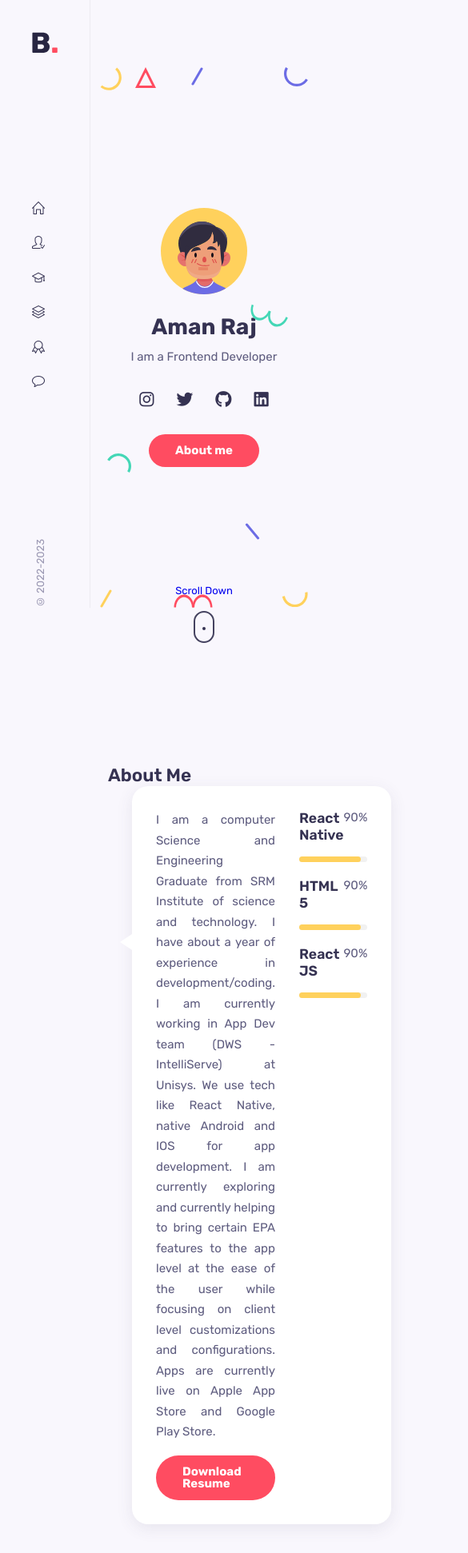
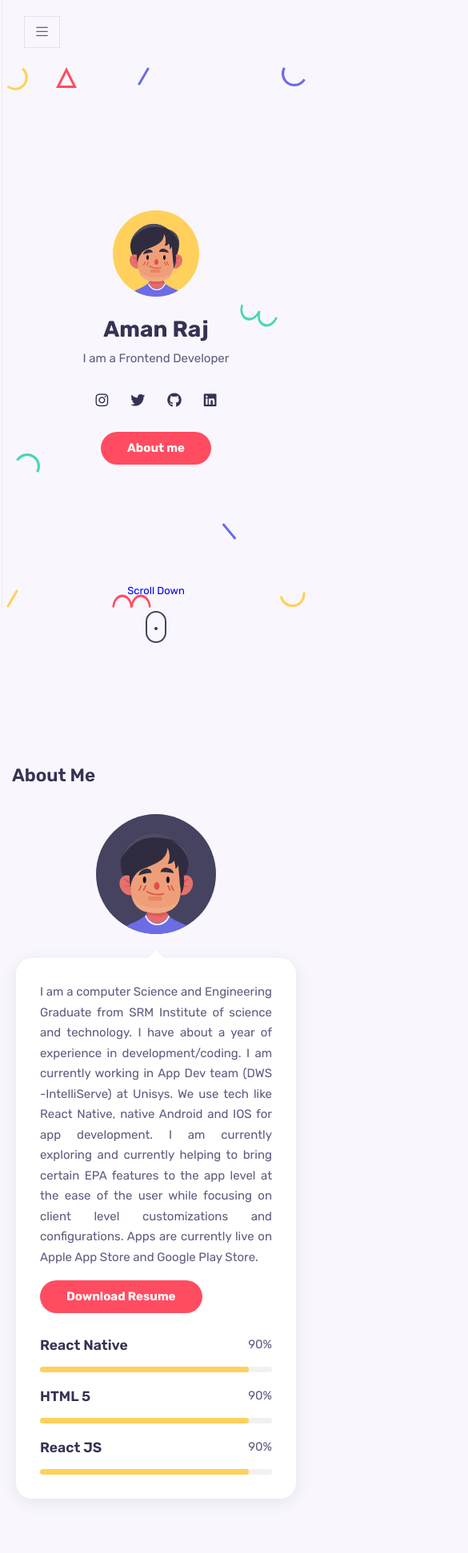
Before and after one commit to amanraj0505/personal-portfolio-new, a React (Create React App) app: page / in a window 390 px wide. Shown: the top 1942 px of the page at 80% size, 585 px wide, since content can reach past the window. Built offline with nearby package versions, Linux system fonts and the light colour scheme.

Commit message:
responsive

```diff
--- a/src/App.css
+++ b/src/App.css
@@ -1,3 +1,9 @@
 .main {
   margin-left: 120px;
 }
+
+@media screen and (max-width: 1024px) {
+  .main {
+    margin-left: 0;
+  }
+}
--- a/src/components/about/about.css
+++ b/src/components/about/about.css
@@ -13,7 +13,7 @@
   align-items: flex-start;
   position: relative;
 }
-.about__data::after {
+.about__data::before {
   content: "";
   width: 0;
   height: 0;
@@ -85,3 +85,42 @@
 .about__img {
   margin-top: 10%;
 }
+@media screen and (max-width: 1024px) {
+  .about__container {
+    grid-template-columns: 720px;
+    justify-content: center;
+    row-gap: 1.875rem;
+  }
+  .about__data::before {
+    border-left: 10px solid transparent;
+    border-right: 10px solid transparent;
+    border-bottom: 10px solid #fff;
+    left: 49%;
+    top: -20px;
+  }
+  .about__img {
+    justify-self: center;
+  }
+  .about__box {
+    flex-direction: column;
+    row-gap: 0.5rem;
+    text-align: center;
+  }
+}
+@media screen and (max-width: 768px) {
+  .about__container {
+    grid-template-columns: 350px;
+  }
+  .about__data::before {
+    left: 47%;
+  }
+  .about__data {
+    grid-template-columns: 1fr;
+    row-gap: 1.875rem;
+  }
+  .about__boxes {
+    grid-template-columns: repeat(2, 150px);
+    row-gap: 1.5rem;
+    justify-content: center;
+  }
+}
--- a/src/components/contact/contact.css
+++ b/src/components/contact/contact.css
@@ -40,3 +40,21 @@
 .contact__form-area textarea {
   resize: none;
 }
+@media screen and (max-width: 1024px) {
+  .contact__container {
+    grid-template-columns: 300px 360px;
+    justify-content: center;
+  }
+  .contact__form-group {
+    grid-template-columns: 1fr;
+  }
+}
+@media screen and (max-width: 768px) {
+  .contact__container {
+    grid-template-columns: 310px;
+    row-gap: 1.875rem;
+  }
+  .contact__info {
+    text-align: center;
+  }
+}
--- a/src/components/home/home.css
+++ b/src/components/home/home.css
@@ -133,3 +133,8 @@
   bottom: 10%;
   right: 2%;
 }
+@media screen and (max-width: 1024px) {
+  .home__social-link {
+    font-size: 1.125rem;
+  }
+}
--- a/src/components/portfolio/portfolio.css
+++ b/src/components/portfolio/portfolio.css
@@ -86,3 +86,21 @@
   opacity: 1;
   transform: translateY(0);
 }
+@media screen and (max-width: 1024px) {
+  .work__filters {
+    justify-content: center;
+  }
+  .work__container {
+    grid-template-columns: repeat(2, 330px);
+    justify-content: center;
+    row-gap: 1.875rem;
+  }
+}
+@media screen and (max-width: 768px) {
+  .work__container {
+    grid-template-columns: 310px;
+  }
+  .work__filter {
+    row-gap: 0.25rem;
+  }
+}
--- a/src/components/resume/resume.css
+++ b/src/components/resume/resume.css
@@ -46,3 +46,18 @@
   font-size: var(--h3-font-size);
   margin: 0.5rem 0;
 }
+@media screen and (max-width: 1024px) {
+  .resume__container {
+    grid-template-columns: 450px;
+    justify-content: center;
+    row-gap: 1.875rem;
+  }
+  .timeline__item::before {
+    left: 2px;
+  }
+}
+@media screen and (max-width: 576px) {
+  .resume__container {
+    grid-template-columns: 1fr;
+  }
+}
--- a/src/components/sidebar/Sidebar.jsx
+++ b/src/components/sidebar/Sidebar.jsx
@@ -3,6 +3,7 @@
 import Logo from "../../assets/logo.svg";
 const Sidebar = () => {
   return (
+    <>
       <aside className="aside">
         <a href="#home" className="_nav_logo">
           <img src={Logo} alt="" />
@@ -50,6 +51,10 @@
           <span className="copyright">&copy; 2022-2023</span>
         </div>
       </aside>
+      <div className="nav__toggle">
+        <i className="icon-menu"></i>
+      </div>
+    </>
   );
 };
 
--- a/src/components/sidebar/sidebar.css
+++ b/src/components/sidebar/sidebar.css
@@ -31,3 +31,21 @@
   transform: rotate(-180deg);
   writing-mode: vertical-rl;
 }
+.nav__toggle {
+  position: fixed;
+  top: 1.25rem;
+  left: 1.875rem;
+  cursor: pointer;
+  height: 40px;
+  width: 45px;
+  background-color: var(--body-color);
+  border: 1px solid #e8dfec;
+  display: flex;
+  justify-content: center;
+  align-items: center;
+}
+@media screen and (max-width: 1024px) {
+  .aside {
+    left: -110px;
+  }
+}
```
Lines whose indentation alone changed are shown as unchanged.
